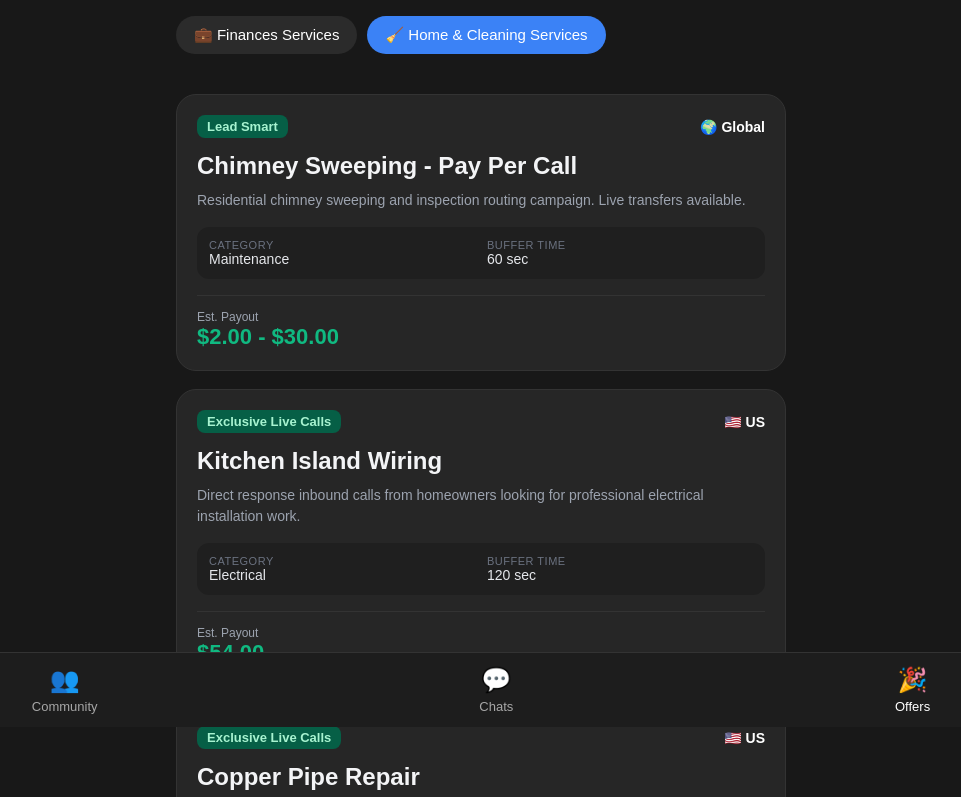
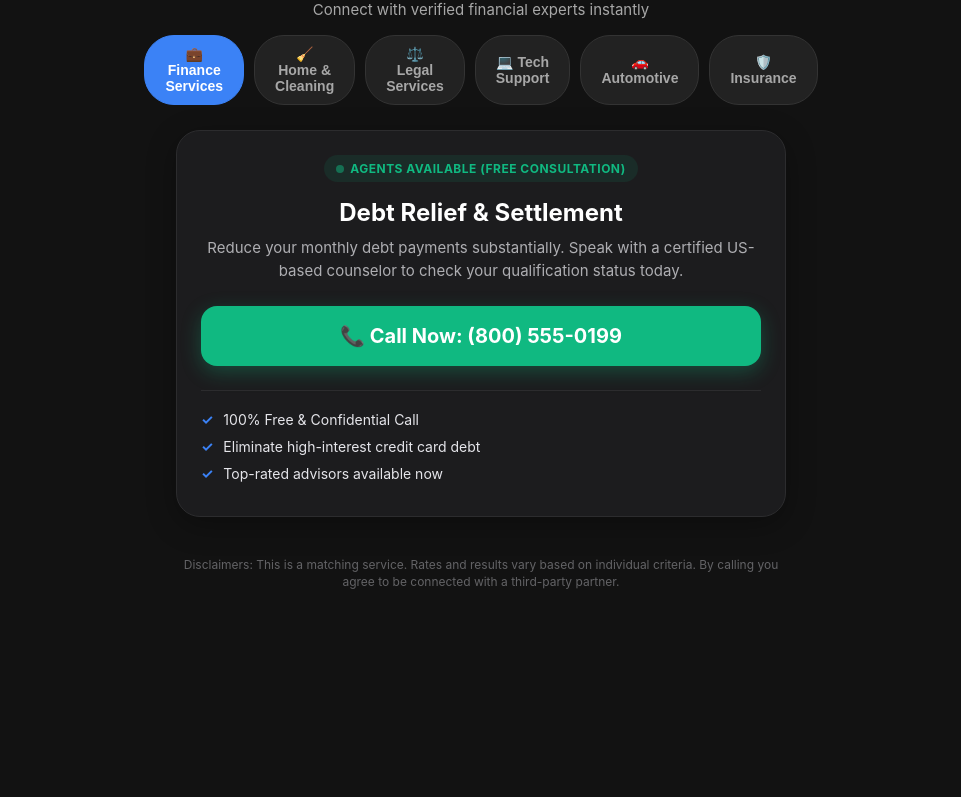
Before and after one commit to mikinava420/marketing, a plain HTML site: page index.html in a window 1280 px wide. Shown: the part 73-870 px from the top of the page, without its empty margins (159-1120 px from the left). After the commit the page ends 800 px from the top, so only its background shows below. Drawn offline with Linux system fonts and the light colour scheme; files that its build step writes are made by us from their sources.

Commit message:
fourth update

```diff
--- /dev/null
+++ b/finances.css
@@ -0,0 +1,143 @@
+* {
+    margin: 0;
+    padding: 0;
+    box-sizing: border-box;
+}
+body {
+    background: #121212;
+    color: white;
+    font-family: -apple-system, BlinkMacSystemFont, "Segoe UI", Roboto, Helvetica, Arial, sans-serif;
+}
+#app {
+    width: 100%;
+    max-width: 650px;
+    margin: auto;
+    padding-bottom: 30px;
+}
+header {
+    padding: 30px 20px 15px;
+    text-align: center;
+}
+header h1 {
+    font-size: 28px;
+    font-weight: 800;
+    letter-spacing: -0.5px;
+    margin-bottom: 8px;
+}
+.subtitle {
+    color: #a7a7a7;
+    font-size: 15px;
+    line-height: 1.4;
+}
+#filters {
+    display: flex;
+    gap: 10px;
+    padding: 0 20px 25px;
+    justify-content: center;
+}
+.filter {
+    padding: 10px 20px;
+    border-radius: 30px;
+    background: #222;
+    color: #a7a7a7;
+    border: 1px solid #333;
+    font-size: 14px;
+    font-weight: 600;
+    cursor: pointer;
+    transition: .25s;
+}
+.filter.active {
+    background: #3b82f6;
+    color: white;
+    border-color: #3b82f6;
+}
+.main-card {
+    background: #1c1c1e;
+    border: 1px solid #2c2c2e;
+    border-radius: 24px;
+    margin: 0 20px 20px;
+    padding: 24px;
+    text-align: center;
+    box-shadow: 0 8px 30px rgba(0,0,0,0.3);
+}
+.live-indicator {
+    display: inline-flex;
+    align-items: center;
+    gap: 6px;
+    background: rgba(16, 185, 129, 0.1);
+    color: #10b981;
+    padding: 6px 12px;
+    border-radius: 20px;
+    font-size: 12px;
+    font-weight: 700;
+    text-transform: uppercase;
+    letter-spacing: 0.5px;
+    margin-bottom: 16px;
+}
+.live-dot {
+    width: 8px;
+    height: 8px;
+    background: #10b981;
+    border-radius: 50%;
+    animation: pulse 1.8s infinite;
+}
+@keyframes pulse {
+    0% { opacity: 0.4; }
+    50% { opacity: 1; }
+    100% { opacity: 0.4; }
+}
+.service-title {
+    font-size: 24px;
+    font-weight: 700;
+    margin-bottom: 10px;
+}
+.service-desc {
+    color: #aeaeb2;
+    font-size: 15px;
+    line-height: 1.5;
+    margin-bottom: 24px;
+}
+.call-button {
+    display: flex;
+    align-items: center;
+    justify-content: center;
+    gap: 12px;
+    background: #10b981;
+    color: white;
+    text-decoration: none;
+    padding: 18px;
+    border-radius: 16px;
+    font-size: 20px;
+    font-weight: 700;
+    box-shadow: 0 6px 20px rgba(16, 185, 129, 0.3);
+    transition: transform 0.2s;
+}
+.call-button:active {
+    transform: scale(0.98);
+}
+.features-list {
+    list-style: none;
+    margin-top: 24px;
+    border-top: 1px solid #2c2c2e;
+    padding-top: 20px;
+    text-align: left;
+}
+.feature-item {
+    display: flex;
+    align-items: center;
+    gap: 10px;
+    font-size: 14px;
+    color: #e5e5ea;
+    margin-bottom: 10px;
+}
+.feature-icon {
+    color: #3b82f6;
+    font-weight: bold;
+}
+footer {
+    text-align: center;
+    padding: 20px;
+    font-size: 12px;
+    color: #636366;
+    line-height: 1.4;
+}
--- /dev/null
+++ b/home_cleaning.css
@@ -0,0 +1,143 @@
+* {
+    margin: 0;
+    padding: 0;
+    box-sizing: border-box;
+}
+body {
+    background: #121212;
+    color: white;
+    font-family: -apple-system, BlinkMacSystemFont, "Segoe UI", Roboto, Helvetica, Arial, sans-serif;
+}
+#app {
+    width: 100%;
+    max-width: 650px;
+    margin: auto;
+    padding-bottom: 30px;
+}
+header {
+    padding: 30px 20px 15px;
+    text-align: center;
+}
+header h1 {
+    font-size: 28px;
+    font-weight: 800;
+    letter-spacing: -0.5px;
+    margin-bottom: 8px;
+}
+.subtitle {
+    color: #a7a7a7;
+    font-size: 15px;
+    line-height: 1.4;
+}
+#filters {
+    display: flex;
+    gap: 10px;
+    padding: 0 20px 25px;
+    justify-content: center;
+}
+.filter {
+    padding: 10px 20px;
+    border-radius: 30px;
+    background: #222;
+    color: #a7a7a7;
+    border: 1px solid #333;
+    font-size: 14px;
+    font-weight: 600;
+    cursor: pointer;
+    transition: .25s;
+}
+.filter.active {
+    background: #3b82f6;
+    color: white;
+    border-color: #3b82f6;
+}
+.main-card {
+    background: #1c1c1e;
+    border: 1px solid #2c2c2e;
+    border-radius: 24px;
+    margin: 0 20px 20px;
+    padding: 24px;
+    text-align: center;
+    box-shadow: 0 8px 30px rgba(0,0,0,0.3);
+}
+.live-indicator {
+    display: inline-flex;
+    align-items: center;
+    gap: 6px;
+    background: rgba(16, 185, 129, 0.1);
+    color: #10b981;
+    padding: 6px 12px;
+    border-radius: 20px;
+    font-size: 12px;
+    font-weight: 700;
+    text-transform: uppercase;
+    letter-spacing: 0.5px;
+    margin-bottom: 16px;
+}
+.live-dot {
+    width: 8px;
+    height: 8px;
+    background: #10b981;
+    border-radius: 50%;
+    animation: pulse 1.8s infinite;
+}
+@keyframes pulse {
+    0% { opacity: 0.4; }
+    50% { opacity: 1; }
+    100% { opacity: 0.4; }
+}
+.service-title {
+    font-size: 24px;
+    font-weight: 700;
+    margin-bottom: 10px;
+}
+.service-desc {
+    color: #aeaeb2;
+    font-size: 15px;
+    line-height: 1.5;
+    margin-bottom: 24px;
+}
+.call-button {
+    display: flex;
+    align-items: center;
+    justify-content: center;
+    gap: 12px;
+    background: #10b981;
+    color: white;
+    text-decoration: none;
+    padding: 18px;
+    border-radius: 16px;
+    font-size: 20px;
+    font-weight: 700;
+    box-shadow: 0 6px 20px rgba(16, 185, 129, 0.3);
+    transition: transform 0.2s;
+}
+.call-button:active {
+    transform: scale(0.98);
+}
+.features-list {
+    list-style: none;
+    margin-top: 24px;
+    border-top: 1px solid #2c2c2e;
+    padding-top: 20px;
+    text-align: left;
+}
+.feature-item {
+    display: flex;
+    align-items: center;
+    gap: 10px;
+    font-size: 14px;
+    color: #e5e5ea;
+    margin-bottom: 10px;
+}
+.feature-icon {
+    color: #3b82f6;
+    font-weight: bold;
+}
+footer {
+    text-align: center;
+    padding: 20px;
+    font-size: 12px;
+    color: #636366;
+    line-height: 1.4;
+}
--- a/index.html
+++ b/index.html
@@ -3,105 +3,49 @@
 <head>
     <meta charset="UTF-8">
     <meta name="viewport" content="width=device-width, initial-scale=1.0">
-    <title>Offers - Home & Cleaning Services</title>
+    <title>Financial Assistance Hotline</title>
     <script src="https://telegram.org/js/telegram-web-app.js"></script>
-    <link rel="stylesheet" href="./home_cleaning.css">
+    <link rel="stylesheet" href="./finances.css">
 </head>
 <body>
     <div id="app">
         <header>
-            <h1>Home Services</h1>
+            <h1>National Helpline</h1>
+            <p class="subtitle">Connect with verified financial experts instantly</p>
         </header>
 
         <section id="filters">
-            <button class="filter" id="filter-finances">💼 Finances Services</button>
-            <button class="filter active" id="filter-home">🧹 Home & Cleaning Services</button>
+            <button class="filter active" id="filter-finances">💼 Finance Services</button>
+            <button class="filter" id="filter-home">🧹 Home & Cleaning</button>
+            <button class="filter" id="filter-legal">⚖️ Legal Services</button>
+            <button class="filter" id="filter-tech">💻 Tech Support</button>
+            <button class="filter" id="filter-auto">🚗 Automotive</button>
+            <button class="filter" id="filter-insurance">🛡️ Insurance</button>
         </section>
 
-        <ul id="rooms">
-            <!-- Servicio 1 -->
-            <li class="room">
-                <div class="roomTop">
-                    <span class="network-badge">Lead Smart</span>
-                    <span class="geo-badge">🌍 Global</span>
-                </div>
-                <div class="roomName">Chimney Sweeping - Pay Per Call</div>
-                <p class="description">Residential chimney sweeping and inspection routing campaign. Live transfers available.</p>
-                <div class="service-details">
-                    <div class="detail-item">
-                        <span class="detail-label">Category</span>
-                        <span class="detail-value">Maintenance</span>
-                    </div>
-                    <div class="detail-item">
-                        <span class="detail-label">Buffer Time</span>
-                        <span class="detail-value">60 sec</span>
-                    </div>
-                </div>
-                <div class="bottom">
-                    <div class="payout-container">
-                        <span class="payout-title">Est. Payout</span>
-                        <span class="payout-amount">$2.00 - $30.00</span>
-                    </div>
-                </div>
-            </li>
+        <main class="main-card">
+            <div class="live-indicator">
+                <span class="live-dot"></span>
+                Agents Available (Free Consultation)
+            </div>
 
-            <!-- Servicio 2 -->
-            <li class="room">
-                <div class="roomTop">
-                    <span class="network-badge">Exclusive Live Calls</span>
-                    <span class="geo-badge">🇺🇸 US</span>
-                </div>
-                <div class="roomName">Kitchen Island Wiring</div>
-                <p class="description">Direct response inbound calls from homeowners looking for professional electrical installation work.</p>
-                <div class="service-details">
-                    <div class="detail-item">
-                        <span class="detail-label">Category</span>
-                        <span class="detail-value">Electrical</span>
-                    </div>
-                    <div class="detail-item">
-                        <span class="detail-label">Buffer Time</span>
-                        <span class="detail-value">120 sec</span>
-                    </div>
-                </div>
-                <div class="bottom">
-                    <div class="payout-container">
-                        <span class="payout-title">Est. Payout</span>
-                        <span class="payout-amount">$54.00</span>
-                    </div>
-                </div>
-            </li>
+            <h2 class="service-title">Debt Relief & Settlement</h2>
+            <p class="service-desc">Reduce your monthly debt payments substantially. Speak with a certified US-based counselor to check your qualification status today.</p>
 
-            <!-- Servicio 3 -->
-            <li class="room">
-                <div class="roomTop">
-                    <span class="network-badge">Exclusive Live Calls</span>
-                    <span class="geo-badge">🇺🇸 US</span>
-                </div>
-                <div class="roomName">Copper Pipe Repair</div>
-                <p class="description">Urgent plumbing inbound leads. High intent consumers with immediate repair requirements.</p>
-                <div class="service-details">
-                    <div class="detail-item">
-                        <span class="detail-label">Category</span>
-                        <span class="detail-value">Plumbing</span>
-                    </div>
-                    <div class="detail-item">
-                        <span class="detail-label">Buffer Time</span>
-                        <span class="detail-value">120 sec</span>
-                    </div>
-                </div>
-                <div class="bottom">
-                    <div class="payout-container">
-                        <span class="payout-title">Est. Payout</span>
-                        <span class="payout-amount">$54.00</span>
-                    </div>
-                </div>
-            </li>
-        </ul>
+            <!-- Botón directo Pay Per Call -->
+            <a href="tel:+18005550199" class="call-button">
+                📞 Call Now: (800) 555-0199
+            </a>
+
+            <ul class="features-list">
+                <li class="feature-item"><span class="feature-icon">✓</span> 100% Free & Confidential Call</li>
+                <li class="feature-item"><span class="feature-icon">✓</span> Eliminate high-interest credit card debt</li>
+                <li class="feature-item"><span class="feature-icon">✓</span> Top-rated advisors available now</li>
+            </ul>
+        </main>
 
         <footer>
-            <button id="community"> 👥 <span>Community</span> </button>
-            <button id="chats"> 💬 <span>Chats</span> </button>
-            <button id="party" class="selected"> 🎉 <span>Offers</span> </button>
+            <p>Disclaimers: This is a matching service. Rates and results vary based on individual criteria. By calling you agree to be connected with a third-party partner.</p>
         </footer>
     </div>
 </body>
```
Also changed, not shown: finances.html (added, +52 -0 lines).
